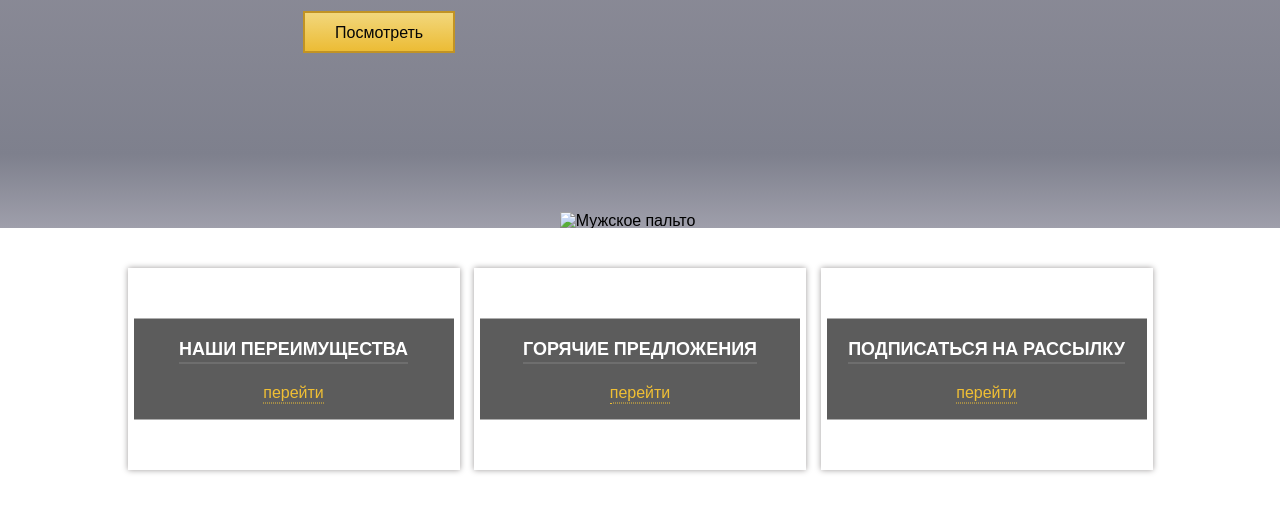
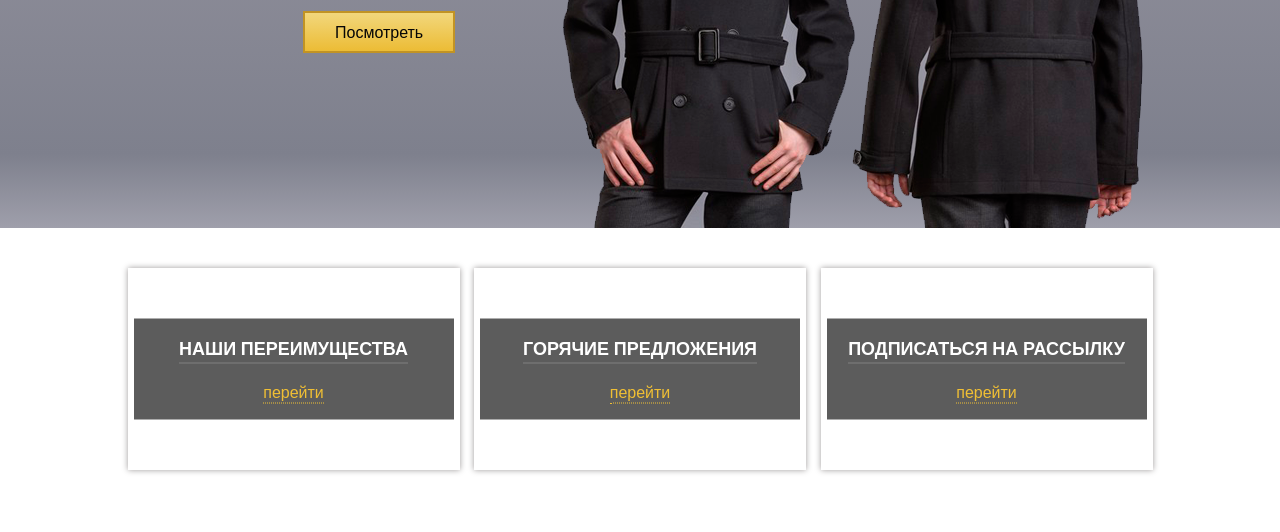
Before and after one commit to Nikita9950/daniela-shop, a plain HTML site: page index.html in a window 1280 px wide. Shown: the part 568-1100 px from the top of the page. Drawn offline with nearby package versions, Linux system fonts and the light colour scheme.

Commit message:
Update index.html

```diff
--- a/index.html
+++ b/index.html
@@ -52,7 +52,7 @@
 				<p class="in_div_wrapper_slider">Daniela Ryale</p>
 				<a href="#">Посмотреть</a>
 			</div>
-			<img src="../maket_1/images/slider.png" alt="Мужское пальто">
+			<img src="images/slider.png" alt="Мужское пальто">
 			<span class="left_arrow"></span>
 			<span class="right_arrow"></span>
 		</div>
```
